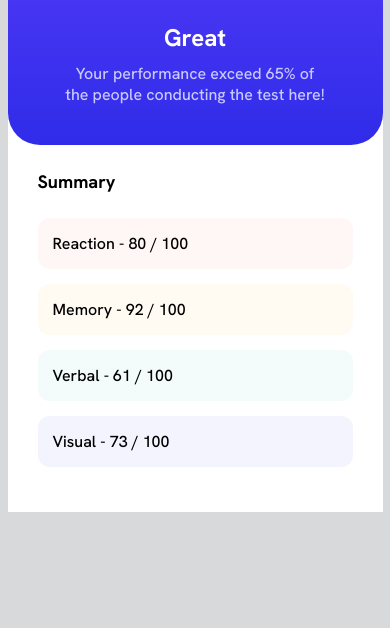
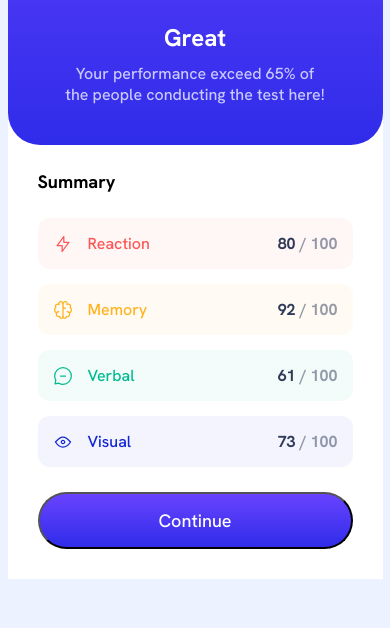
Before and after one commit to alex-salychev/results-summary-component, a plain HTML site: page index.html in a window 390 px wide. Shown: the part 216-844 px from the top of the page. Drawn offline with Linux system fonts and the light colour scheme.

Commit message:
add the mobile and desktop versions with variables

```diff
--- a/css/style.css
+++ b/css/style.css
@@ -20,10 +20,17 @@ ol {
   list-style-type: none;
 }
 
+input,
+button {
+  font: inherit;
+}
 /* || VARIABLES */
 :root {
   /* fonts */
   --ff: "Hanken Grotesk", sans-serif;
+  --fw-medium: 500;
+  --fw-bold: 700;
+  --fw-extra-bold: 800;
   /* colors */
   --theme-color: #cac9ff;
   --sub-theme-color: #ffffff;
@@ -32,19 +39,44 @@ ol {
   --memory-color: #ffb21e;
   --verbal-color: #00bb8f;
   --visual-color: #1125d6;
+  --primary-linear-gradient: linear-gradient(
+    180deg,
+    #75f 0%,
+    #6943ff 0.01%,
+    #2f2ce9 100%
+  );
+  --summary-item-linear-gradient: linear-gradient(
+    0deg,
+    rgba(255, 255, 255, 0.95) 0%,
+    rgba(255, 255, 255, 0.95) 100%
+  );
   /* margins */
-  --mb-xs: 10px;
-  --mb-sm: 15px;
-  --mb-md: 25px;
-  --mb-lg: 35px;
-  --mb-xl: 40px;
   /*
-  mb: 10px, 15px, 25px, 35px, 40px
   mb: xs, sm, md, lg, xl,
+  mb-mobile: 10px 15px 25px
+  mb-desktop: 15px 30px 35px 40px
+  */
+  --mb-sm: 10px;
+  --mb-md: 15px;
+  --mb-lg: 25px;
 
-  font-size: 16px, 18px, 24px, 56px
-  font-size: sm, md, lg, xl,
-  */
+  /*
+font-size: sm, md, lg, xl,
+fs-desktop: 18px, 24px, 32px, 72px
+fs-mobile: 16px, 18px, 24px, 56px,
+*/
+  --fs-sm: 16px;
+  --fs-md: 18px;
+  --fs-lg: 24px;
+  --fs-xl: 56px;
+
+  /* borders */
+  --border-radius: 32px;
+}
+
+/* UTILITY CLASSES */
+.opacity {
+  opacity: 0.5;
 }
 
 /* || GENERAL STYLES */
@@ -53,11 +85,13 @@ html {
 }
 
 body {
-  background-color: #d8d9da;
+  background-color: #ecf2ff;
 }
 
-/* || OUTCOME div */
-.outcome {
+/* || CARD div */
+.card {
+  display: flex;
+  flex-direction: column;
   max-width: 375px;
   margin: 0 auto;
   background-color: var(--sub-theme-color);
@@ -68,17 +102,17 @@ body {
   display: flex;
   flex-direction: column;
   align-items: center;
-  padding: 25px 55px;
-  background: linear-gradient(180deg, #75f 0%, #6943ff 0.01%, #2f2ce9 100%);
+  padding: 25px 55px 40px;
+  background: var(--primary-linear-gradient);
   text-align: center;
-  border-bottom-right-radius: 32px;
-  border-bottom-left-radius: 32px;
+  border-bottom-right-radius: var(--border-radius);
+  border-bottom-left-radius: var(--border-radius);
 }
 
 .result__title {
-  margin-bottom: 25px;
-  font-size: 18px;
-  font-weight: 700;
+  margin-bottom: var(--mb-lg);
+  font-size: var(--fs-md);
+  font-weight: var(--fw-bold);
   color: var(--theme-color);
   text-transform: capitalize;
 }
@@ -89,33 +123,32 @@ body {
   justify-content: center;
   width: 140px;
   height: 140px;
-  margin-bottom: 25px;
+  margin-bottom: var(--mb-lg);
   background: url("../img/oval.svg") no-repeat;
 }
 
 .result__current-score {
-  font-size: 56px;
-  font-weight: 800;
+  font-size: var(--fs-xl);
+  font-weight: var(--fw-extra-bold);
   color: var(--sub-theme-color);
 }
 
 .result__max-score {
-  font-size: 16px;
-  font-weight: 700;
+  font-size: var(--fs-sm);
+  font-weight: var(--fw-bold);
   color: var(--theme-color);
 }
 
 .result__eval {
-  margin-bottom: 10px;
-  font-size: 24px;
-  font-weight: 700;
+  margin-bottom: var(--mb-sm);
+  font-size: var(--fs-lg);
+  font-weight: var(--fw-bold);
   color: var(--sub-theme-color);
 }
 
 .result__eval-analysis {
-  margin-bottom: 15px;
-  font-size: 16px;
-  font-weight: 500;
+  font-size: var(--fs-sm);
+  font-weight: var(--fw-medium);
   color: var(--theme-color);
 }
 
@@ -125,53 +158,158 @@ body {
 }
 
 .summary__title {
-  margin-bottom: 25px;
-  font-size: 18px;
-  font-weight: 700;
+  margin-bottom: var(--mb-lg);
+  font-size: var(--fs-md);
+  font-weight: var(--fw-bold);
 }
 
 .summary__list {
-  font-size: 16px;
+  margin-bottom: var(--mb-lg);
+  font-size: var(--fs-sm);
 }
 
 .summary__item {
+  display: flex;
+  justify-content: space-between;
+  margin-bottom: var(--mb-md);
   padding: 15px;
-  margin-bottom: 15px;
   border-radius: 12px;
 }
 
+.summary__item-title {
+  display: flex;
+  align-items: center;
+}
+
+.summary__item-title::before {
+  content: "";
+  display: inline-block;
+  width: 20px;
+  height: 20px;
+  margin-right: 15px;
+}
+
+.summary__reaction-title::before {
+  content: url("../img/iconoir_flash.svg");
+}
+
+.summary__memory-title::before {
+  content: url("../img/iconoir_brain.svg");
+}
+
+.summary__verbal-title::before {
+  content: url("../img/iconoir_chat-remove.svg");
+}
+
+.summary__visual-title::before {
+  content: url("../img/iconoir_eye-empty.svg");
+}
+
 .summary__reaction {
-  background: linear-gradient(
-      0deg,
-      rgba(255, 255, 255, 0.95) 0%,
-      rgba(255, 255, 255, 0.95) 100%
-    ),
-    var(--reaction-color);
+  background: var(--summary-item-linear-gradient), var(--reaction-color);
+  color: var(--reaction-color);
 }
 
 .summary__memory {
-  background: linear-gradient(
-      0deg,
-      rgba(255, 255, 255, 0.95) 0%,
-      rgba(255, 255, 255, 0.95) 100%
-    ),
-    var(--memory-color);
+  background: var(--summary-item-linear-gradient), var(--memory-color);
+  color: var(--memory-color);
 }
 
 .summary__verbal {
-  background: linear-gradient(
-      0deg,
-      rgba(255, 255, 255, 0.95) 0%,
-      rgba(255, 255, 255, 0.95) 100%
-    ),
-    var(--verbal-color);
+  background: var(--summary-item-linear-gradient), var(--verbal-color);
+  color: var(--verbal-color);
 }
 
 .summary__visual {
-  background: linear-gradient(
-      0deg,
-      rgba(255, 255, 255, 0.95) 0%,
-      rgba(255, 255, 255, 0.95) 100%
-    ),
-    var(--visual-color);
+  background: var(--summary-item-linear-gradient), var(--visual-color);
+  color: var(--visual-color);
 }
+
+.summary__score {
+  font-size: var(--fs-sm);
+  font-weight: var(--fw-bold);
+  color: var(--accent-theme-color);
+}
+
+.summary__btn {
+  position: relative;
+  z-index: 2;
+  width: 100%;
+  padding: 15px;
+  background: var(--primary-linear-gradient);
+  font-size: var(--fs-md);
+  color: var(--sub-theme-color);
+  border-radius: 128px;
+  cursor: pointer;
+}
+/***
+Linear-gradient transition workaround
+Background-image is not animatable
+Solution: Stack two gradients on top of each other and then
+transition the opacity of the top element
+***/
+.summary__btn::before {
+  content: "";
+  position: absolute;
+  inset: 0;
+  z-index: -1;
+  width: 100%;
+  height: 100%;
+  background: var(--accent-theme-color);
+  opacity: 0;
+  border-radius: inherit;
+  transition: opacity 0.45s;
+}
+
+.summary__btn:hover::before {
+  opacity: 1;
+}
+
+.summary__btn:focus-visible {
+  background: var(--primary-linear-gradient);
+  outline: 4px solid var(--theme-color);
+  outline-offset: 4px;
+}
+
+/* @media */
+@media screen and (min-width: 576px) {
+  :root {
+    --fs-sm: 18px;
+    --fs-md: 24px;
+    --fs-lg: 32px;
+    --fs-xl: 72px;
+
+    --mb-sm: 15px;
+    --mb-md: 30px;
+    --mb-lg: 35px;
+    --mb-xl: 40px;
+  }
+
+  body {
+    display: flex;
+    flex-direction: column;
+    justify-content: center;
+    align-items: center;
+    min-height: 100vh;
+  }
+
+  .card {
+    display: flex;
+    flex-direction: row;
+    max-width: 750px;
+    border-bottom-left-radius: var(--border-radius);
+  }
+
+  .result,
+  .summary {
+    flex-basis: 50%;
+  }
+
+  .summary__list {
+    margin-bottom: var(--mb-xl);
+  }
+
+  .summary__btn {
+    font-size: var(--fs-sm);
+  }
+}
--- a/index.html
+++ b/index.html
@@ -12,12 +12,12 @@
     <link rel="stylesheet" href="css/style.css" />
   </head>
   <body>
-    <div class="outcome">
+    <div class="card">
       <div class="result">
         <p class="result__title">Your result</p>
         <div class="result__score">
           <p class="result__current-score">76</p>
-          <p class="result__max-score">of 100</p>
+          <p class="result__max-score opacity">of 100</p>
         </div>
         <p class="result__eval">Great</p>
         <p class="result__eval-analysis">
@@ -27,24 +27,26 @@
       <div class="summary">
         <p class="summary__title">Summary</p>
         <ul class="summary__list">
-          <li class="summary__item summary__reaction">Reaction - 80 / 100</li>
-          <li class="summary__item summary__memory">Memory - 92 / 100</li>
-          <li class="summary__item summary__verbal">Verbal - 61 / 100</li>
-          <li class="summary__item summary__visual">Visual - 73 / 100</li>
+          <li class="summary__item summary__reaction">
+            <p class="summary__item-title summary__reaction-title">Reaction</p>
+            <p class="summary__score">80 <span class="opacity">/ 100</span></p>
+          </li>
+          <li class="summary__item summary__memory">
+            <p class="summary__item-title summary__memory-title">Memory</p>
+            <p class="summary__score">92 <span class="opacity">/ 100</span></p>
+          </li>
+          <li class="summary__item summary__verbal">
+            <p class="summary__item-title summary__verbal-title">Verbal</p>
+            <p class="summary__score">61 <span class="opacity">/ 100</span></p>
+          </li>
+          <li class="summary__item summary__visual">
+            <p class="summary__item-title summary__visual-title">Visual</p>
+            <p class="summary__score">73 <span class="opacity">/ 100</span></p>
+          </li>
         </ul>
-
-        <!-- <dl class="summary__list">
-          <dt>Reaction</dt>
-          <dd>80 / 100</dd>
-          <dt>Memory</dt>
-          <dd>92 / 100</dd>
-          <dt>Verbal</dt>
-          <dd>61 / 100</dd>
-          <dt>Visual</dt>
-          <dd>73 / 100</dd>
-        </dl> -->
+        <button class="summary__btn">Continue</button>
       </div>
     </div>
-    <!-- /.outcome -->
+    <!-- /.card -->
   </body>
 </html>
```
Also changed, not shown: img/iconoir_brain.svg (added), img/iconoir_chat-remove.svg (added), img/iconoir_eye-empty.svg (added), img/iconoir_flash.svg (added).
